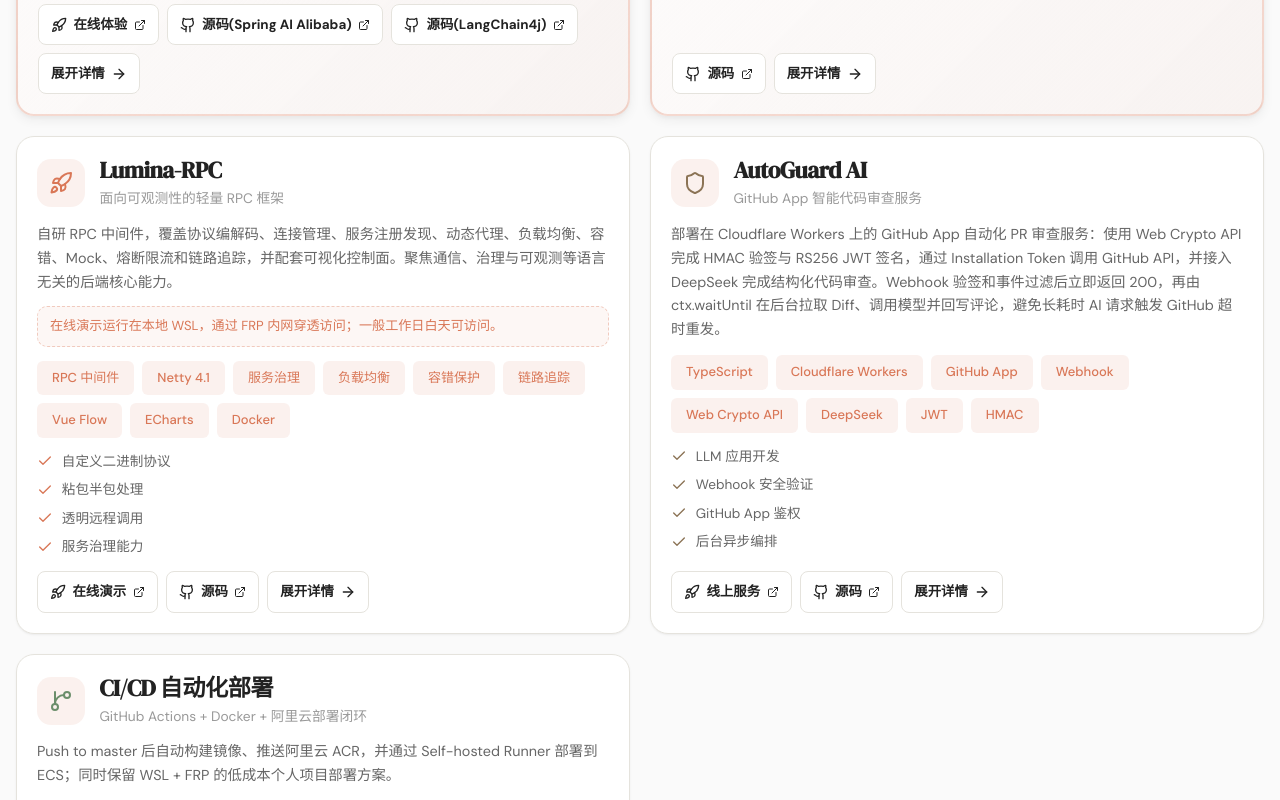
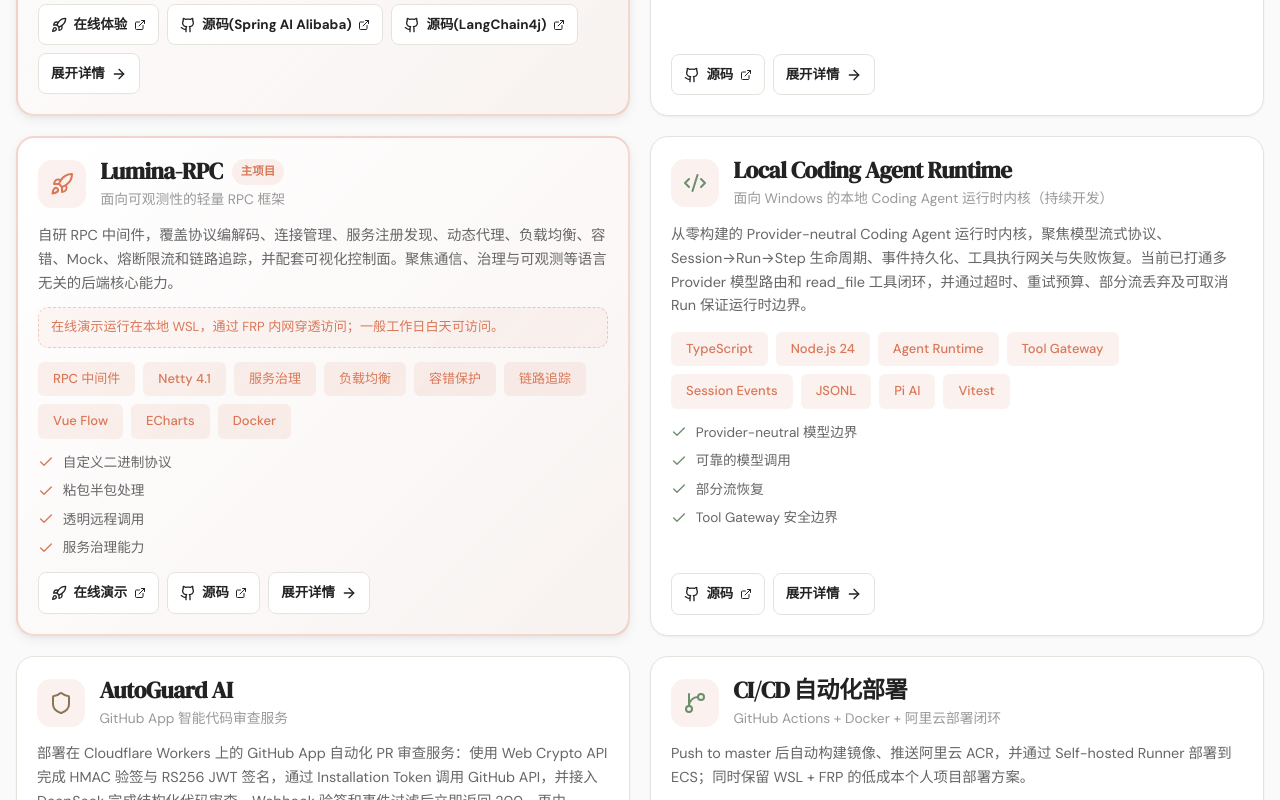
Before and after one commit to wangshun-china/interview-web, a Vue app: page / in a window 1280 px wide. Shown: the part 2680-3480 px from the top of the page. Built offline with nearby package versions, Linux system fonts and the light colour scheme.

Commit message:
feat(portfolio): add local coding agent runtime

```diff
--- a/src/components/ProjectsSection.vue
+++ b/src/components/ProjectsSection.vue
@@ -405,7 +405,7 @@
   {
     name: '《回忆录》',
     subtitle: '为老人留存人生故事的 AI 采访与回忆录生成小程序',
-    featured: true,
+    featured: false,
     icon: BookHeart,
     color: 'var(--color-accent)',
     tags: ['微信小程序', 'Rust', 'Axum', 'PostgreSQL', 'DashScope SSE 流式', 'TypeScript', 'Docker', 'GitHub Actions'],
@@ -478,7 +478,7 @@
   {
     name: 'Lumina-RPC',
     subtitle: '面向可观测性的轻量 RPC 框架',
-    featured: false,
+    featured: true,
     icon: Rocket,
     color: 'var(--color-accent)',
     tags: ['RPC 中间件', 'Netty 4.1', '服务治理', '负载均衡', '容错保护', '链路追踪', 'Vue Flow', 'ECharts', 'Docker'],
@@ -609,6 +609,92 @@
     links: [
       { label: '在线演示', href: 'http://rpc.wangshun.work', icon: Rocket },
       { label: '源码', href: 'https://github.com/xixi-box/lumina-rpc', icon: Github },
+    ],
+  },
+  {
+    name: 'Local Coding Agent Runtime',
+    subtitle: '面向 Windows 的本地 Coding Agent 运行时内核（持续开发）',
+    featured: false,
+    icon: Code2,
+    color: 'var(--color-tertiary)',
+    tags: ['TypeScript', 'Node.js 24', 'Agent Runtime', 'Tool Gateway', 'Session Events', 'JSONL', 'Pi AI', 'Vitest'],
+    summary:
+      '从零构建的 Provider-neutral Coding Agent 运行时内核，聚焦模型流式协议、Session→Run→Step 生命周期、事件持久化、工具执行网关与失败恢复。当前已打通多 Provider 模型路由和 read_file 工具闭环，并通过超时、重试预算、部分流丢弃及可取消 Run 保证运行时边界。',
+    why:
+      'AI Coder 偏向上层产品和 Agent 应用编排，这个项目则继续向下拆解 Coding Agent 的核心运行时：模型如何流式输出、工具如何受策略约束、哪些事件应持久化、失败后如何保证不执行不完整的工具调用。',
+    metrics: [
+      { value: '55', label: '离线测试通过' },
+      { value: '3', label: 'Provider 路由' },
+      { value: '1 Run', label: '单 Session 活跃边界' },
+    ],
+    processFlow: {
+      title: 'Agent 运行链路',
+      steps: [
+        { title: '启动 Run', detail: 'Application Service 统一管理单活跃 Run、取消、订阅和资源释放。' },
+        { title: '调用模型', detail: '通过 Provider-neutral 契约路由到 OpenAI 兼容、Anthropic 兼容或 OpenCode Provider。' },
+        { title: '组装流式响应', detail: '区分瞬时 delta 与可持久化事实，仅在完整响应确认后提交消息和工具调用。' },
+        { title: '执行工具', detail: '工具请求经 Registry、Schema 验证、Policy 与 Tool Gateway 后执行，当前只开放工作区边界内的 read_file。' },
+        { title: '记录与终止', detail: '按序写入 JSONL Session Events，由完成策略、取消或结构化失败生成确定的终态结果。' },
+      ],
+    },
+    highlights: [
+      { title: 'Provider-neutral 模型边界', detail: '统一流式事件和消息组装，已接入 OpenAI-compatible、Anthropic-compatible 与 OpenCode Provider 路由。' },
+      { title: '可靠的模型调用', detail: '区分请求首包超时与流空闲超时，分配独立重试预算，保留 HTTP 状态、Retry-After 和 request-id 诊断。' },
+      { title: '部分流恢复', detail: '模型流在中途失败时不持久化未完整输出，也不执行部分工具调用，避免不可预期副作用。' },
+      { title: 'Tool Gateway 安全边界', detail: '工具必须经过注册、参数验证和策略决策；read_file 同时校验工作区边界。' },
+      { title: '事件溯源会话', detail: '用类型化 Session Events 区分瞬时展示与持久事实，JSONL EventStore 保证单进程 writer 下的有序写入。' },
+      { title: '真实边界测试', detail: '离线单测覆盖 Runtime、Gateway、EventStore、凭据和流组装，并保留真实 Provider 的 read_file→tool result→final 冒烟测试。' },
+    ],
+    choices: [
+      {
+        title: 'TypeScript + 类型化契约',
+        detail: '运行时包含大量跨模块状态和事件，使用 strict TypeScript 把 Provider、Tool、Run 和 Session Event 的边界显式化。',
+      },
+      {
+        title: 'Session → Run → Step',
+        detail: '不额外引入持久化 Turn 聚合：Session 记录长期事实，Run 表示一次用户请求，Step 表示一轮模型或工具推进。',
+      },
+      {
+        title: '事件投影生成上下文',
+        detail: '模型上下文由已持久化的事件投影得到，避免内存消息和会话真相发生分叉。',
+      },
+      {
+        title: '先完成只读垂直切片',
+        detail: '当前只开放 read_file，先验证模型→工具→结果→最终回答的全链路，再扩展编辑、命令和审批能力。',
+      },
+    ],
+    pitfalls: [
+      {
+        title: '流式失败后误执行工具',
+        detail: '如果收到一半 tool call 就执行，重试后可能产生重复副作用。因此按 attempt 组装响应，失败 attempt 的文本和工具调用整体丢弃。',
+      },
+      {
+        title: '重试边界混乱',
+        detail: '请求未开始、已收到部分流和工具可能已执行是三种不同状态。对请求启动与流中断分开设置超时和重试预算。',
+      },
+      {
+        title: '持久事件与 UI delta 混用',
+        detail: '字符级 delta 适合展示但不适合成为会话事实。展示层接收瞬时事件，仅完成消息和工具结果进入 EventStore。',
+      },
+    ],
+    boundary: {
+      title: '当前能力边界',
+      done: [
+        'Provider-neutral 流式模型调用与响应组装',
+        '超时、重试、部分流恢复与结构化失败',
+        'Session Events + JSONL EventStore',
+        'Tool Gateway + 工作区边界内 read_file',
+        '可取消的单活跃 Run 与确定性终止',
+      ],
+      next: [
+        '文件编辑与 Patch 系统',
+        'Shell 命令、审批与权限策略',
+        'TUI / CLI 交互层',
+        'Skills、MCP、Memory 与子 Agent',
+      ],
+    },
+    links: [
+      { label: '源码', href: 'https://github.com/wangshun-china/local-coding-agent', icon: Github },
     ],
   },
   {
```
